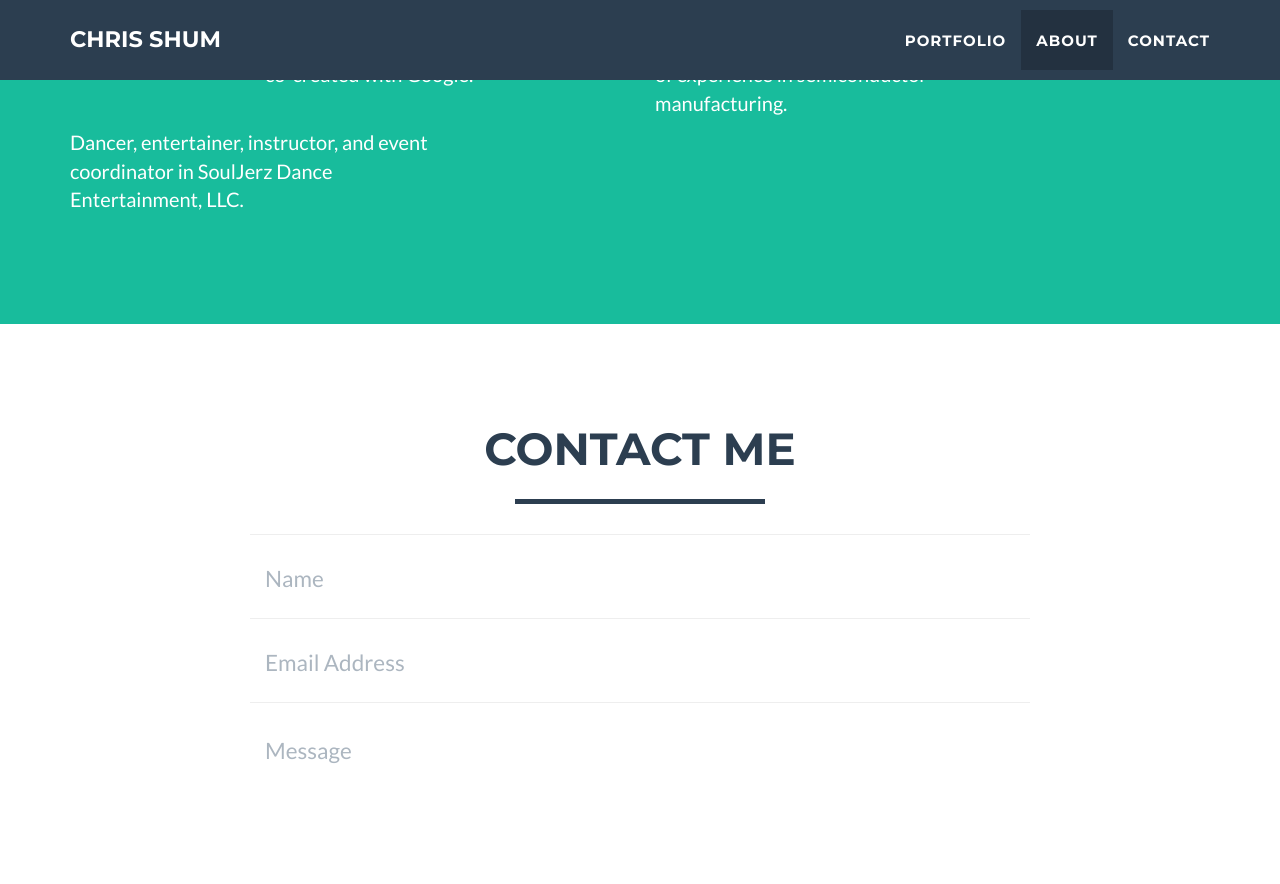
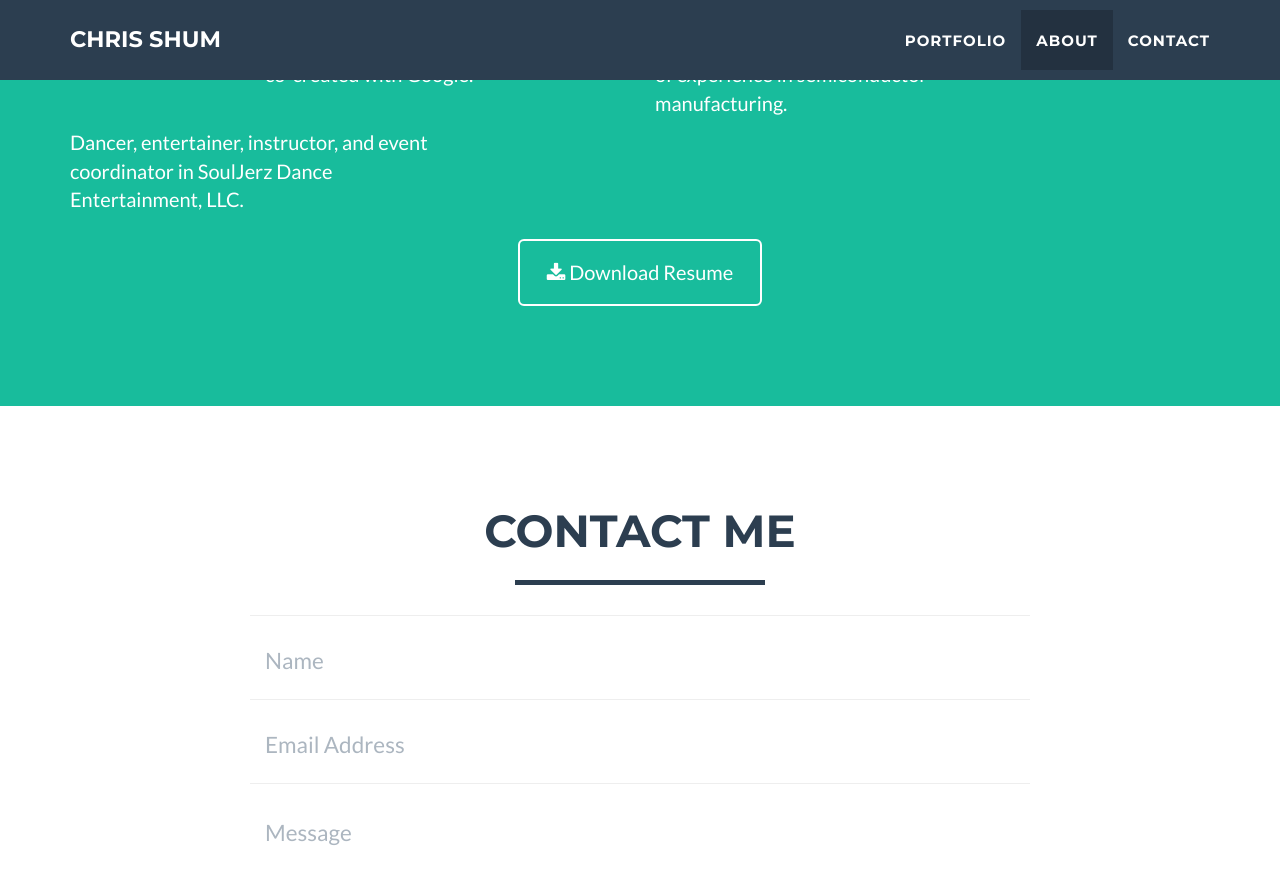
Before and after one commit to chris-shum/backup.chris-shum.github.io, a Jekyll site: the page built from index.html, in a window 1280 px wide and 900 px high, scrolled down 1865 px. Shown: the top 884 px of the window. Built offline with Jekyll 4.4.1, drawn with Linux system fonts in a browser that asks for light colours.

Commit message:
Update about.html

```diff
--- a/_includes/about.html
+++ b/_includes/about.html
@@ -17,6 +17,11 @@
                 <div class="col-lg-4">
                     <p>Dancer, entertainer, instructor, and event coordinator in SoulJerz Dance Entertainment, LLC.</p>
                 </div>
+                <div class="col-lg-8 col-lg-offset-2 text-center">
+                    <a href="https://github.com/chris-shum/chris-shum.github.io/resume.pdf" target="_blank" class="btn btn-lg btn-outline">
+                        <i class="fa fa-download"></i> Download Resume
+                    </a>
+                </div>
             </div>
         </div>
     </section>
```
